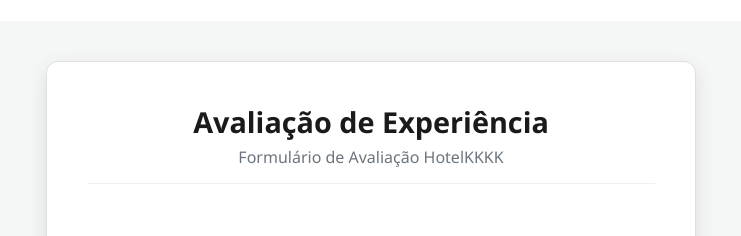
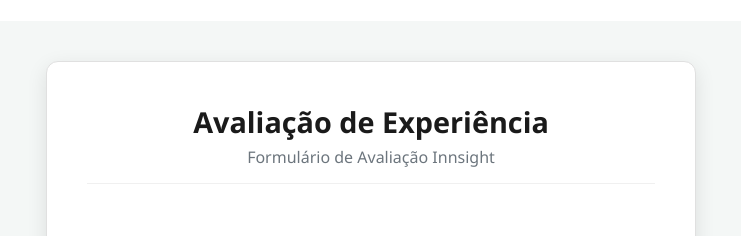
Before and after one commit to CassolEllen/HotelAppFrontDesbravador, an Angular app: page /envioFormulario in a window 1280 px wide. Shown: the top 236 px of the page, without its empty margins (269-1010 px from the left). Built offline with nearby package versions, Linux system fonts and the light colour scheme.

Commit message:
Mudança de nome de HotelKKKK para Innsight

```diff
--- a/src/app/envio-formulario/envio-formulario.html
+++ b/src/app/envio-formulario/envio-formulario.html
@@ -12,7 +12,7 @@
     <div class="card">
         <header class="header">
             <h1 *ngIf="questionario">{{ questionario.titulo || 'Avaliação de Experiência' }}</h1>
-            <h2 *ngIf="!carregando && questionario">Formulário de Avaliação HotelKKKK</h2>
+            <h2 *ngIf="!carregando && questionario">Formulário de Avaliação Innsight</h2>
         </header>
 
         <div *ngIf="carregando" class="loading-message">Carregando questionário...</div>
```
